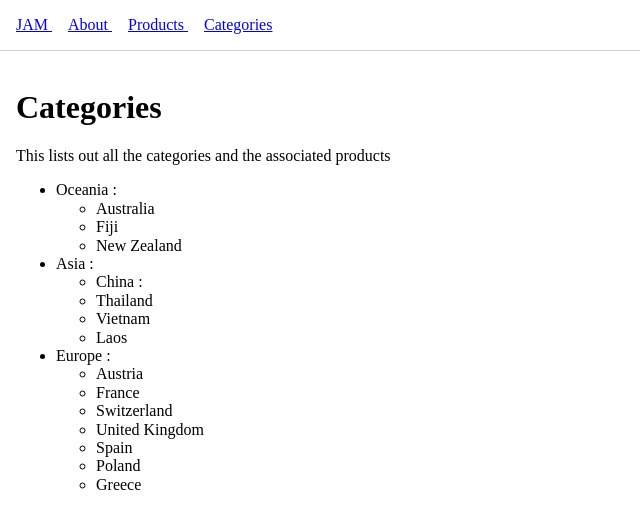
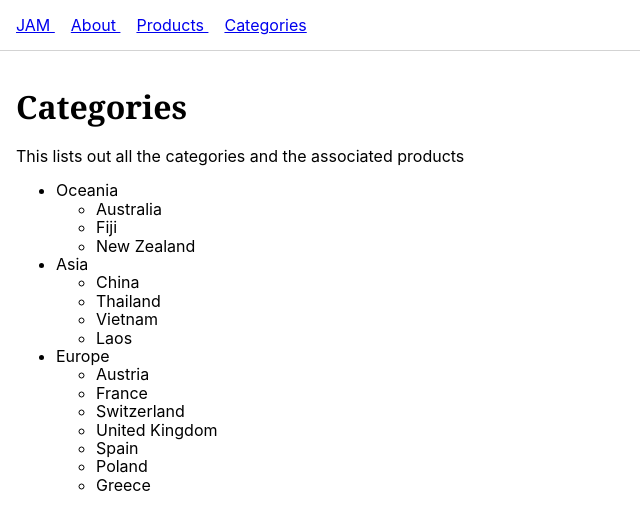
Before and after one commit to ameeking/jam, a Nuxt app: page /categories in a window 1280 px wide. Shown: the top 530 px of the page, without its empty margins (0-640 px from the left). Built offline with nearby package versions, Linux system fonts and the light colour scheme.

Commit message:
Custom styles

```diff
--- /dev/null
+++ b/assets/scss/main.scss
@@ -0,0 +1,8 @@
+body {
+  font-size: 16px;
+  font-family: -apple-system, BlinkMacSystemFont, Segoe UI, Helvetica, Arial, sans-serif, Apple Color Emoji, Segoe UI Emoji;
+}
+
+h1, h2, h3, h4, h5, h6 {
+  font-family: Georgia, Cambria, "Times New Roman", Times, serif
+}
--- a/nuxt.config.js
+++ b/nuxt.config.js
@@ -26,6 +26,7 @@ export default {
       routes: dynamicRoutes
     },
     css: [
-      'normalize.css/normalize.css'
+      'normalize.css/normalize.css',
+      'assets/scss/main.scss'
     ]
 }
--- a/pages/categories.vue
+++ b/pages/categories.vue
@@ -23,7 +23,7 @@ export default {
     items: [
       {
         id: 1,
-        name: 'Oceania :',
+        name: 'Oceania',
         to: '/',
         children: [
           { id: 2, name: 'Australia' },
@@ -33,9 +33,9 @@ export default {
       },
       {
         id: 5,
-        name: 'Asia :',
+        name: 'Asia',
         children: [
-          {id: 6, name: 'China :'},
+          {id: 6, name: 'China'},
           {id: 7, name: 'Thailand' },
           {id: 8, name: 'Vietnam' },
           {id: 9, name: 'Laos' },
@@ -43,7 +43,7 @@ export default {
       },
       {
         id: 10,
-        name: 'Europe :',
+        name: 'Europe',
         children: [
           { id: 11, name: 'Austria' },
           { id: 12, name: 'France' },
--- a/pages/index.vue
+++ b/pages/index.vue
@@ -1,5 +1,6 @@
 <template>
   <div>
-    <h1>Hello world!</h1>
+    <h1>Jamstack</h1>
+    <p>Jamstack is an architecture designed to make the web faster, more secure, and easier to scale. It builds on many of the tools and workflows which developers love, and which bring maximum productivity.</p>
   </div>
 </template>
--- a/pages/product/_id.vue
+++ b/pages/product/_id.vue
@@ -1,8 +1,10 @@
 <template>
   <div>
     <h1>{{ product.name }}</h1>
-    {{ product.description }}
-    <img :src="product.image" />
+    <div>
+      <img :src="product.image" />
+    </div>
+    <p>{{ product.description }}</p>
   </div>
 </template>
 
```
